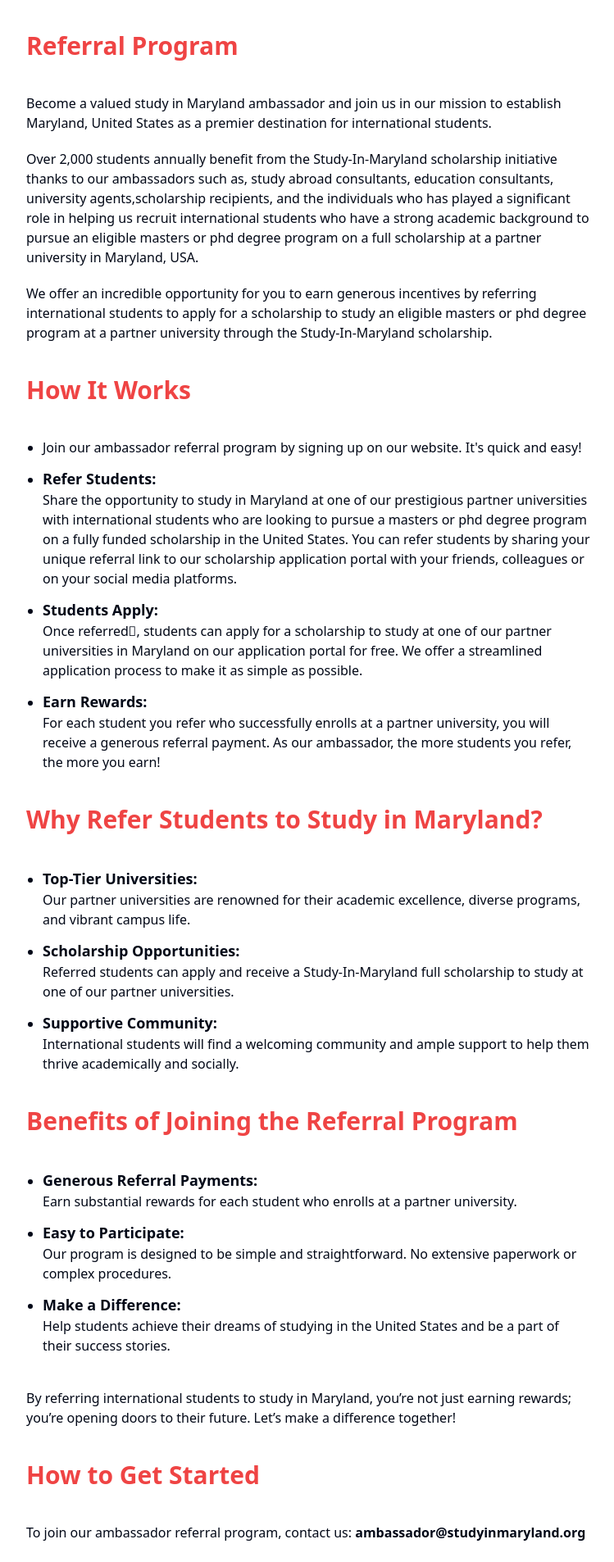
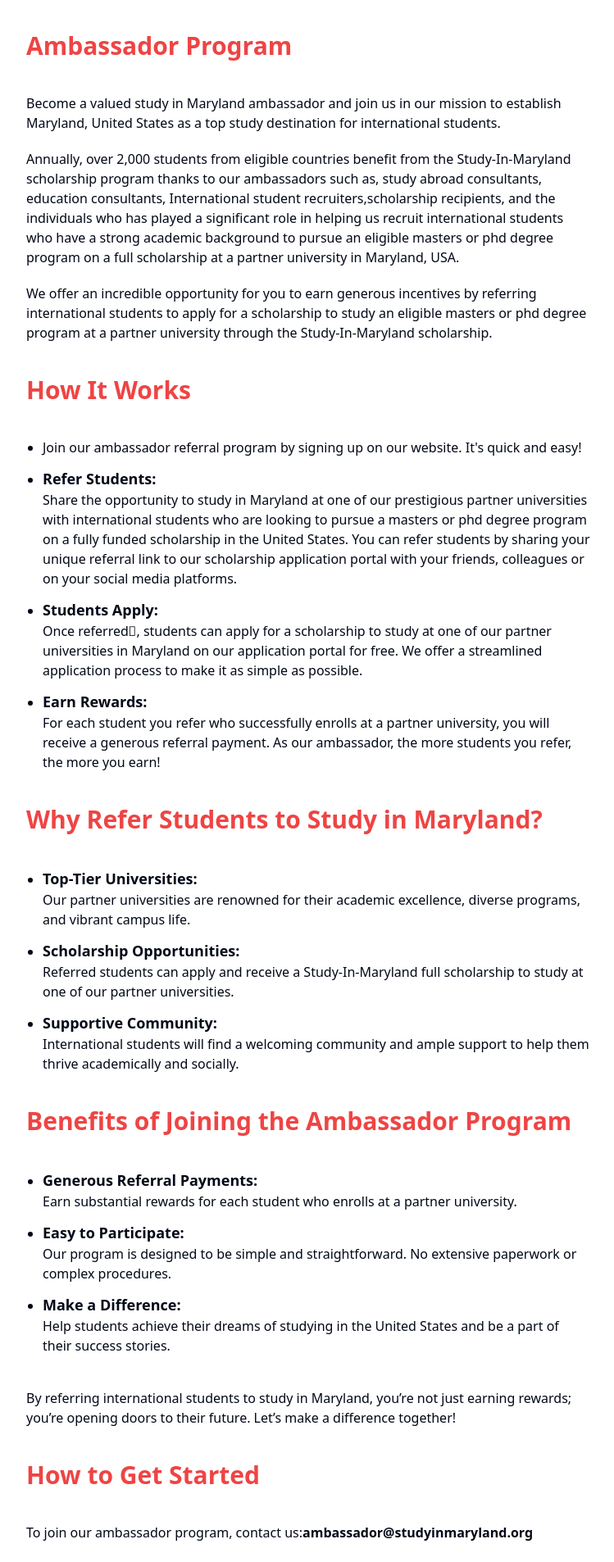
Before and after one commit to Babithkp/studyinmaryland-frontend, a React (Vite) app: page /referralProgram in a window 1280 px wide. Shown: the part 347-2253 px from the top of the page at 82% size, without its empty margins (264-1013 px from the left). Built offline with nearby package versions, Linux system fonts and the light colour scheme; no server answers.

Commit message:
main website url changed

```diff
--- a/src/components/app/AgentDashboard.tsx
+++ b/src/components/app/AgentDashboard.tsx
@@ -1,4 +1,5 @@
-import { useParams } from "react-router-dom";import defaultImage from "/deafultProfile.jpg";
+import { useParams } from "react-router-dom";
+import defaultImage from "/deafultProfile.jpg";
 import {
   ChangeEvent,
   SyntheticEvent,
@@ -25,9 +26,9 @@ import {
 } from "../../http/fetch";
 import { RiArrowUpSLine } from "react-icons/ri";
 import { v4 } from "uuid";
-import { ToastContainer, toast } from 'react-toastify';
+import { ToastContainer, toast } from "react-toastify";
 
-import 'react-toastify/dist/ReactToastify.css';
+import "react-toastify/dist/ReactToastify.css";
 
 interface AgentType {
   id: string;
@@ -132,7 +133,7 @@ export default function AgentDashboard() {
     const text = `https://studyinmaryland.vercel.app/Scholarships?referral=${agentDetails?.referralCode}`;
     setIsCopying(true);
     navigator.clipboard.writeText(text);
-    notify()
+    notify();
     setTimeout(() => {
       setIsCopying(false);
     }, 2000);
@@ -209,17 +210,19 @@ export default function AgentDashboard() {
               Email: <span className="font-medium">{agentDetails?.email}</span>
             </p>
             <p className="font-semibold">
-              Addess: <span className="font-medium">{agentDetails?.address}</span>
+              Addess:{" "}
+              <span className="font-medium">{agentDetails?.address}</span>
             </p>
             <p className="font-semibold">
-              Phone No. : <span className="font-medium">{agentDetails?.phone}</span>
+              Phone No. :{" "}
+              <span className="font-medium">{agentDetails?.phone}</span>
             </p>
             <h3 className="text-lg font-semibold uppercase text-slate-400">
-            Referral Link
+              Referral Link
             </h3>
             <div className="flex w-full  h-full border-[2px] rounded-md gap-3  items-start  bg-slate-50">
               <p className="ml-1  overflow-x-auto">
-                https://studyinmaryland.vercel.app/Scholarships?referral=
+                https://studyinmaryland.org/Scholarships?referral=
                 {agentDetails?.referralCode}
               </p>
               <Button
@@ -437,7 +440,7 @@ export default function AgentDashboard() {
       >
         <CircularProgress color="inherit" />
       </Backdrop>
-        <ToastContainer theme="light"/>
+      <ToastContainer theme="light" />
     </main>
   );
 }
--- a/src/components/app/ReferralProgram.tsx
+++ b/src/components/app/ReferralProgram.tsx
@@ -1,7 +1,7 @@
 import { useState } from "react";
 import { Button } from "../ui/button";
 import AgentSlide from "./com/objects/AgentSlide";
-import referralProImg from "/conference.jpg"
+import referralProImg from "/conference.jpg";
 export default function ReferralProgram() {
   const [isLoggined, setIsLoggined] = useState(false);
 
@@ -15,28 +15,28 @@ export default function ReferralProgram() {
   return (
     <main className="flex items-center justify-center">
       <section className="w-[60%] p-10 max-md:w-full max-md:p-4 font-medium">
-      <figure>
-          <img src={referralProImg} alt="Students" loading="lazy"/>
+        <figure>
+          <img src={referralProImg} alt="Students" loading="lazy" />
         </figure>
         <article>
           <p className="my-10 text-3xl font-bold text-red-500 max-md:text-2xl">
-            Referral Program
+          Ambassador Program
           </p>
 
           <p className="text-md my-5">
             Become a valued study in Maryland ambassador and join us in our
-            mission to establish Maryland, United States as a premier
+            mission to establish Maryland, United States as a top study
             destination for international students.
           </p>
           <p className="text-md my-5">
-            Over 2,000 students annually benefit from the Study-In-Maryland
-            scholarship initiative thanks to our ambassadors such as, study
-            abroad consultants, education consultants, university
-            agents,scholarship recipients, and the individuals who has played a
-            significant role in helping us recruit international students who
-            have a strong academic background to pursue an eligible masters or
-            phd degree program on a full scholarship at a partner university in
-            Maryland, USA.
+            Annually, over 2,000 students from eligible countries benefit from
+            the Study-In-Maryland scholarship program thanks to our ambassadors
+            such as, study abroad consultants, education consultants,
+            International student recruiters,scholarship recipients, and the
+            individuals who has played a significant role in helping us recruit
+            international students who have a strong academic background to
+            pursue an eligible masters or phd degree program on a full
+            scholarship at a partner university in Maryland, USA.
           </p>
           <p className="text-md my-5">
             We offer an incredible opportunity for you to earn generous
@@ -116,7 +116,7 @@ export default function ReferralProgram() {
             </ul>
           </div>
           <p className="my-10 text-3xl font-bold text-red-500 max-md:text-3xl">
-            Benefits of Joining the Referral Program
+          Benefits of Joining the Ambassador Program
           </p>
           <div className="text-md my-5">
             <ul className="ml-5 list-disc flex flex-col gap-3">
@@ -144,20 +144,22 @@ export default function ReferralProgram() {
             </ul>
           </div>
           <p className="text-md my-10">
-              By referring international students to study in Maryland, you’re
-              not just earning rewards; you’re opening doors to their future.
-              Let’s make a difference together!
-            </p>
+            By referring international students to study in Maryland, you’re not
+            just earning rewards; you’re opening doors to their future. Let’s
+            make a difference together!
+          </p>
           <p className="my-10 text-3xl font-bold text-red-500 max-md:text-3xl">
             How to Get Started
           </p>
           <div className="text-md my-5">
-            <p>To join our ambassador referral program, contact us: <span className="font-bold">ambassador@studyinmaryland.org </span></p>
+            <p>
+            To join our ambassador program, contact us:
+              <span className="font-bold">ambassador@studyinmaryland.org </span>
+            </p>
             <p className="text-md my-5">
-              Join the Study in Maryland Referral Program today and start
+              Join the Study in Maryland ambassador program today and start
               earning while making a positive impact on students' lives!
             </p>
-
           </div>
           {!isLoggined && (
             <div className="flex w-full justify-center">
--- a/src/components/app/com/nav_foot/Navbar.tsx
+++ b/src/components/app/com/nav_foot/Navbar.tsx
@@ -94,7 +94,7 @@ export default function Navbar() {
         </li>
 
         <li>
-          <a href={"/referralProgram"}>Referral Program</a>
+          <a href={"/referralProgram"}>Become An Ambassador</a>
         </li>
         {!agentId && (
           <li>
@@ -190,7 +190,7 @@ export default function Navbar() {
                 href={"/referralProgram"}
                 className="flex w-full items-center border-b-[1px] px-5 py-4 text-base font-medium text-black hover:bg-red-500 hover:text-white"
               >
-                Referral Program
+                Become An Ambassador
               </a>
               {!agentId && (
                 <a
```
